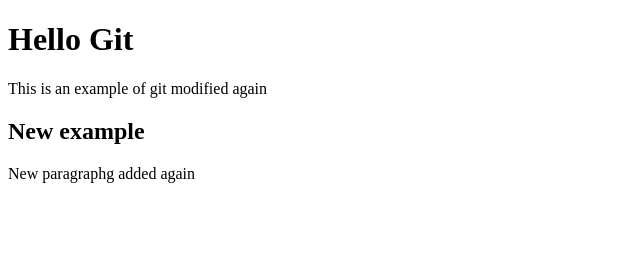
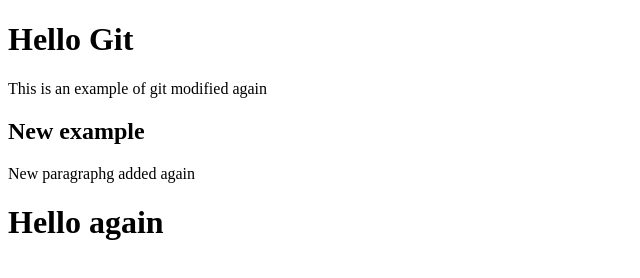
Before and after one commit to Click0910/Git-demo, a plain HTML site: page index.html in a window 1280 px wide. Shown: the whole page, without its empty margins (0-640 px from the left). Drawn offline with Linux system fonts and the light colour scheme.

Commit message:
amazing feature

```diff
--- a/index.html
+++ b/index.html
@@ -11,5 +11,6 @@
     <p>This is an example of git modified again</p>
     <h2>New example</h2>
     <p>New paragraphg added again</p>
+    <h1>Hello again</h1>
 </body>
 </html>
```
